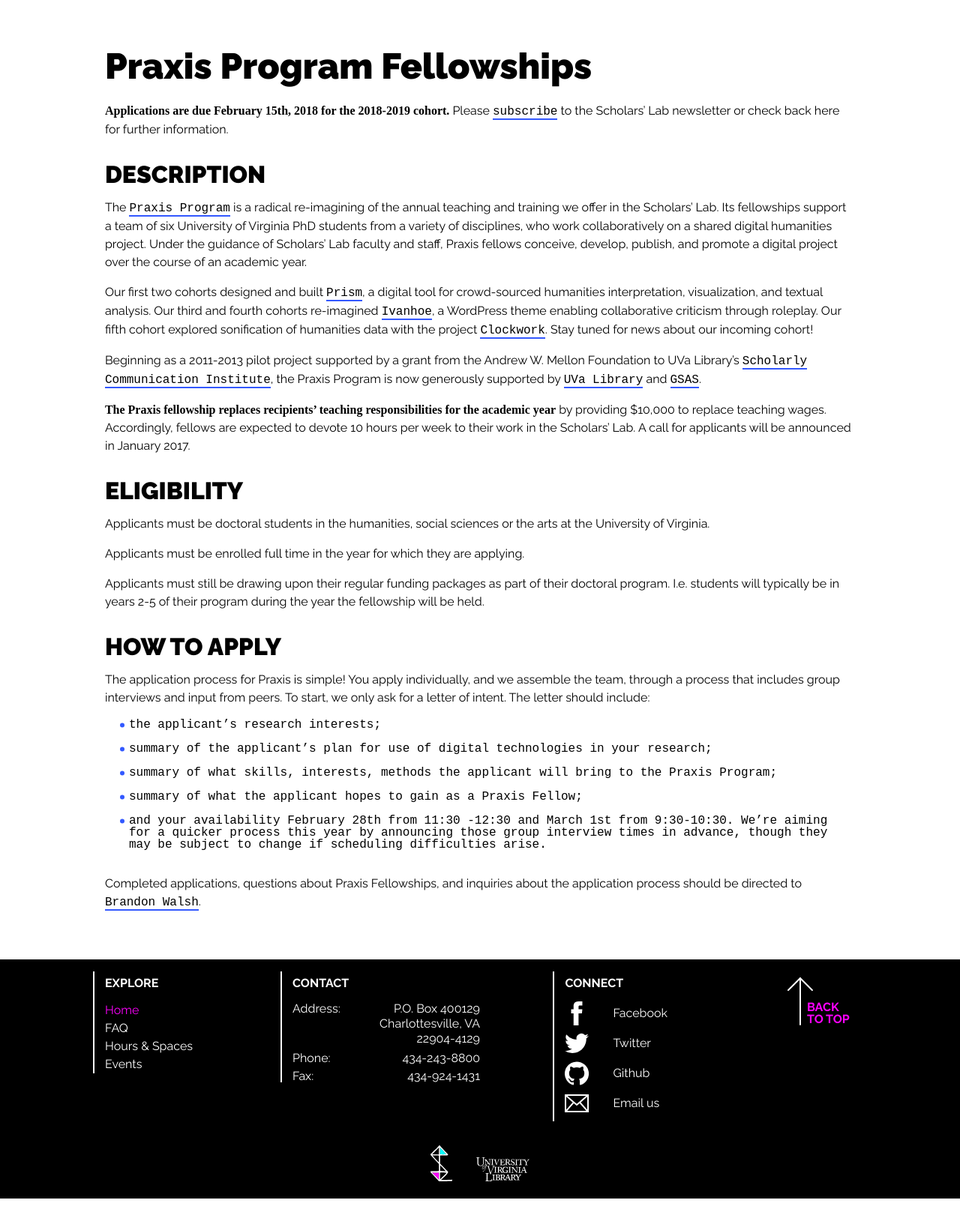
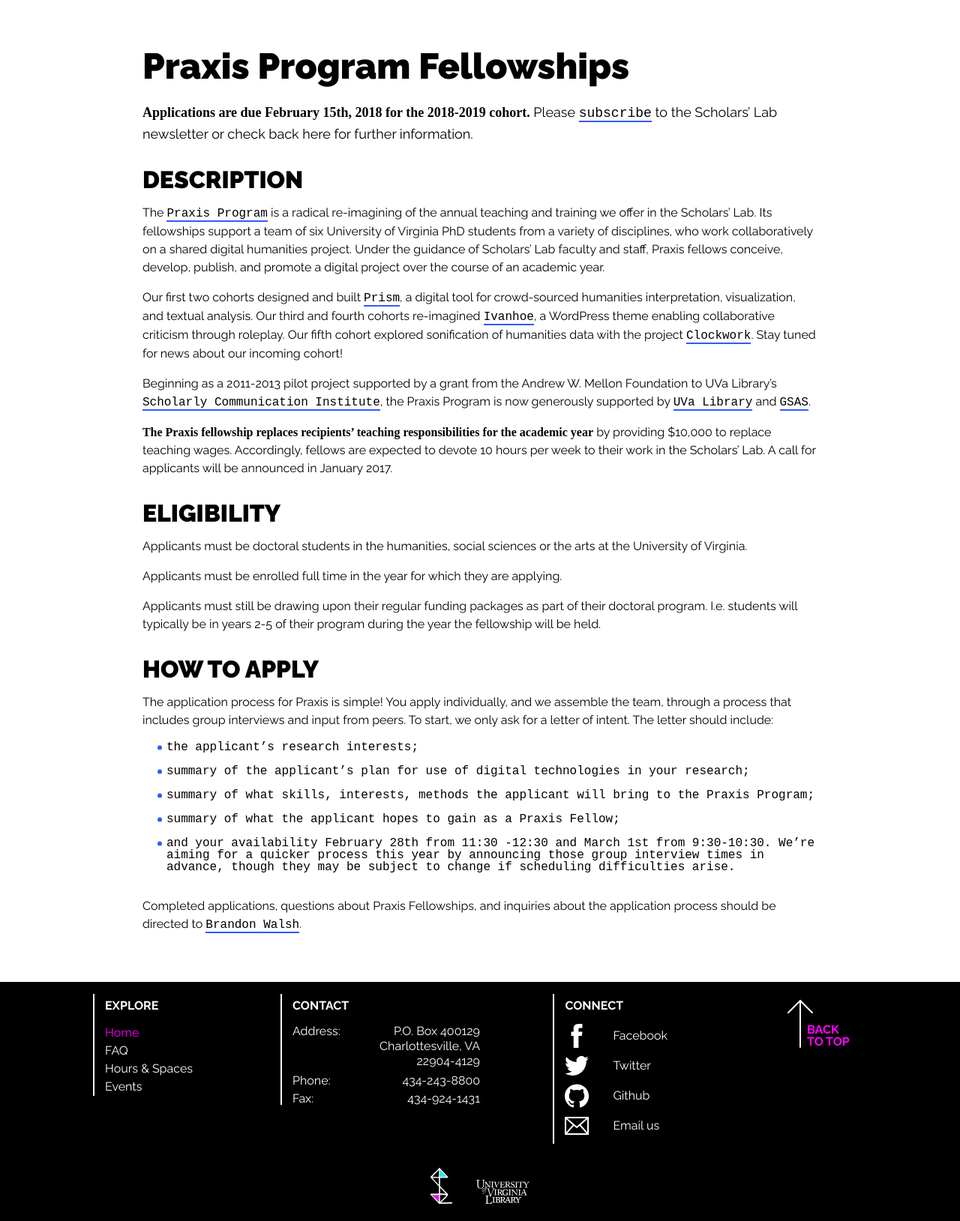
Before and after one commit to kbdonnally/patterns, a Jekyll site: the page built from pages/fellowship.html, in a window 1280 px wide. Shown: the whole page at 75% size. Built offline with Jekyll 4.4.1, drawn with Linux system fonts in a browser that asks for light colours; some web fonts are replaced; before the commit the page ends 1599 px from its top, so only the background shows below that.

Commit message:
Change max width to 900px & set due-date font to 18px

```diff
--- a/assets/css/_sass/_fellowship.scss
+++ b/assets/css/_sass/_fellowship.scss
@@ -53,8 +53,8 @@
 		padding: 1em 8.33%;
 	}
 	/* ADD TO ALL MAIN CONTENT DEFS: */
-	@media screen and (min-width: 1200px) {
-		max-width: calc(1000px + 16.67%);
+	@media screen and (min-width: 1024px) {
+		max-width: calc(900px + 16.67%);
 		margin: 0 auto;
 	}
 }
@@ -68,12 +68,24 @@
 
 .fellowship__big-title {
 	grid-area: title;
+	position: relative;
 	margin-bottom: .5em;
 	margin-top: 1em;
 	font-size: 2.25rem;
 	font-weight: 900;
 	line-height: 1;
-//	text-transform: uppercase;
+/*	&::after {
+		content: '';
+		position: absolute;
+		left: 0;
+		bottom: -.125em; //-.25em;
+		display: block;
+		height: 4px;
+		width: 100%;
+		z-index: -1;
+		background-color: $blue;
+	//	transform: translate(0, -50%);
+	} */
 	@media screen and (min-width: 600px) {
 		font-size: 2.75rem;
 	}
@@ -86,6 +98,7 @@
 
 .fellowship__due-date {
 	grid-area: due;
+	font-size: 1.125rem;
 }
 
 /* Main Content: */
```
